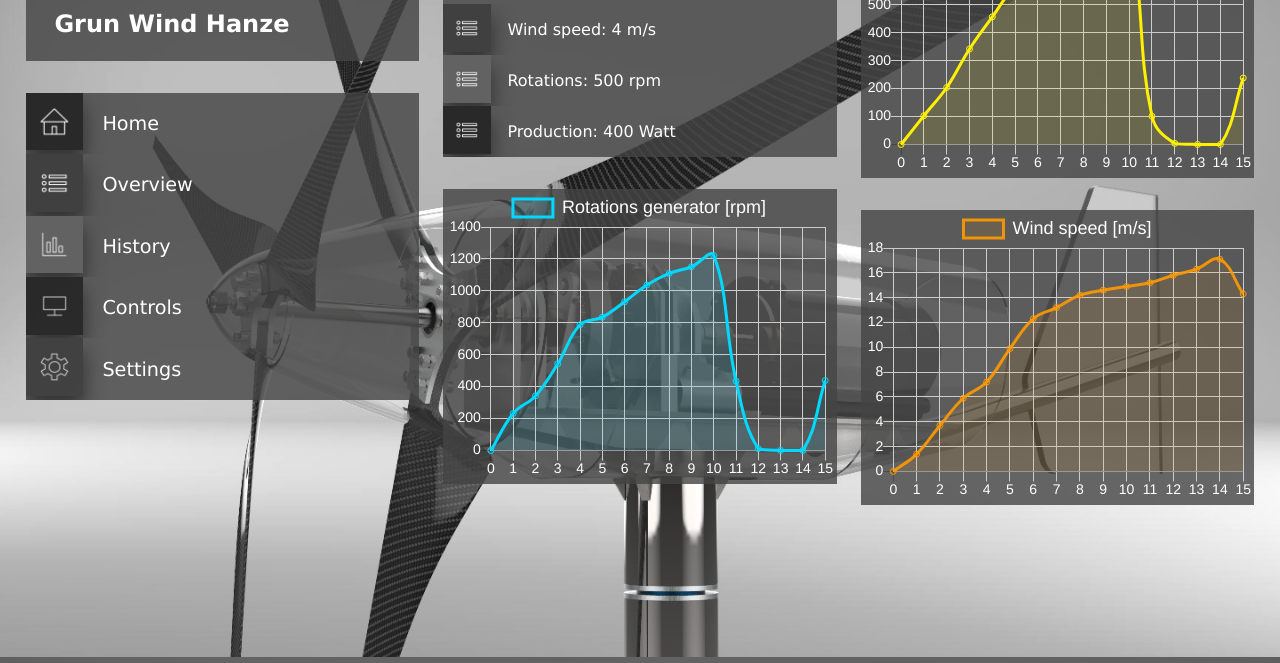
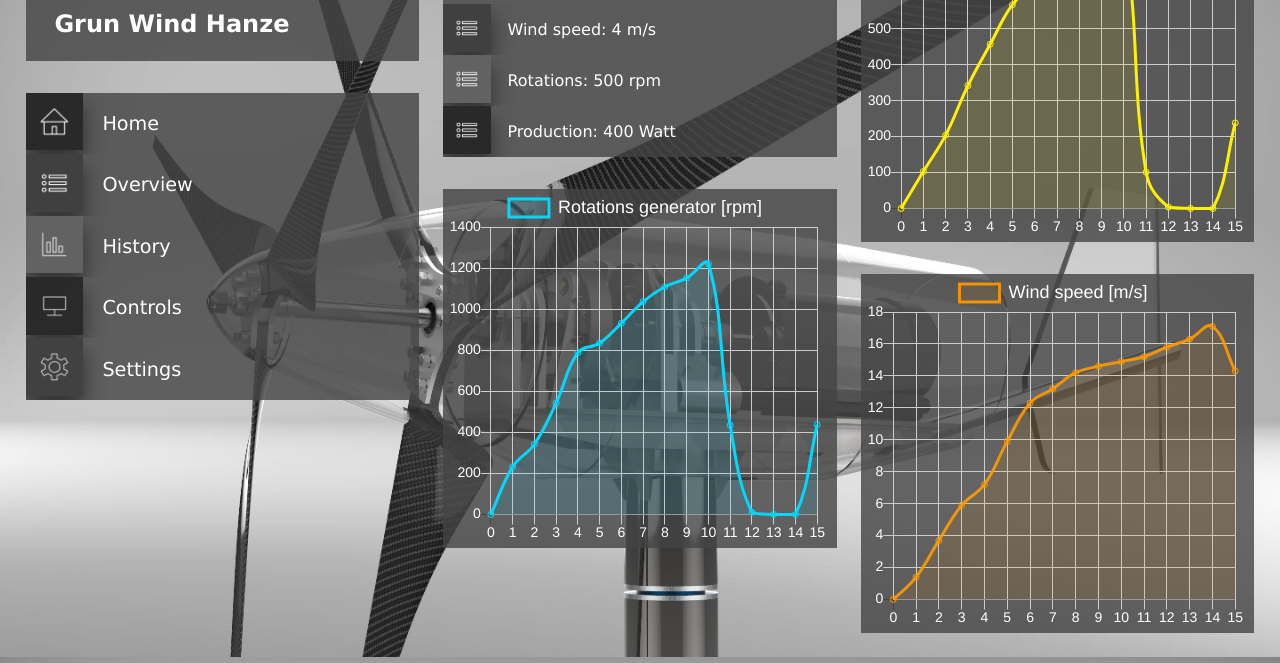
Before and after one commit to ziwenlin/Hanze-WindTurbineSite, a plain HTML site: page index.html in a window 1280 px wide. Shown: the part 143-806 px from the top of the page. Drawn offline with nearby package versions, Linux system fonts and the light colour scheme.

Commit message:
Version 1.1c

```diff
--- a/main.css
+++ b/main.css
@@ -52,8 +52,8 @@ footer img {
     width: 33%;
 }
 
-.graph {
-    width: 95%;
+.graph_wrapper {
+    width: 98%;
 }
 
 .column {
--- a/main.js
+++ b/main.js
@@ -1,4 +1,4 @@
-
+(function () {
     var elements = document.getElementsByTagName('input');
     for (var x in elements) {
         var element = elements[x];
@@ -12,3 +12,14 @@ var background = window.localStorage.getItem('background');
     if (background !== "" && background != null) {
         document.body.style.backgroundImage = 'url(%s)'.replace('%s', background);
     }
+})();
+(function () {
+    elements = document.getElementsByClassName('graph');
+    for (var x in elements) {
+        var element = elements[x];
+        var wrapper = document.createElement('div');
+        element.parentNode.insertBefore(wrapper, element);
+        wrapper.appendChild(element);
+        wrapper.className = 'graph_wrapper';
+    }
+})();
```
Lines whose indentation alone changed are shown as unchanged.
